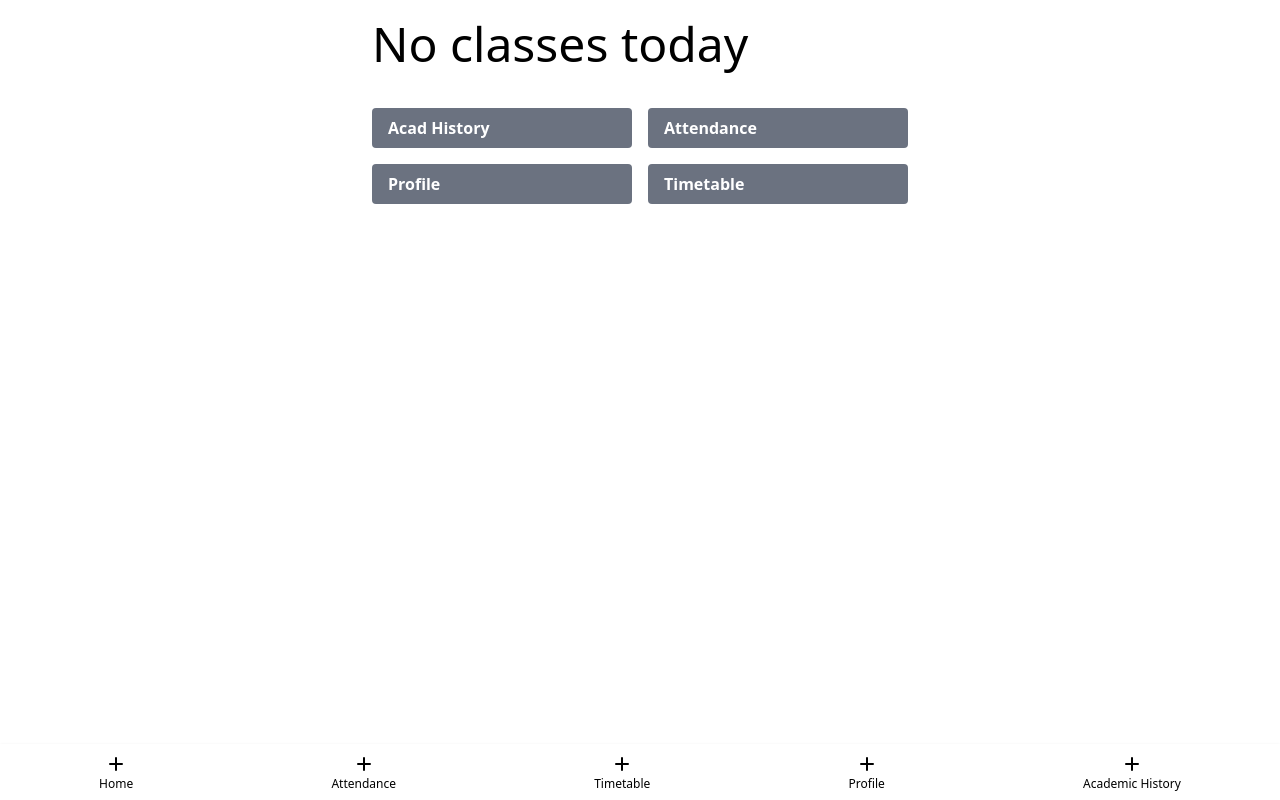
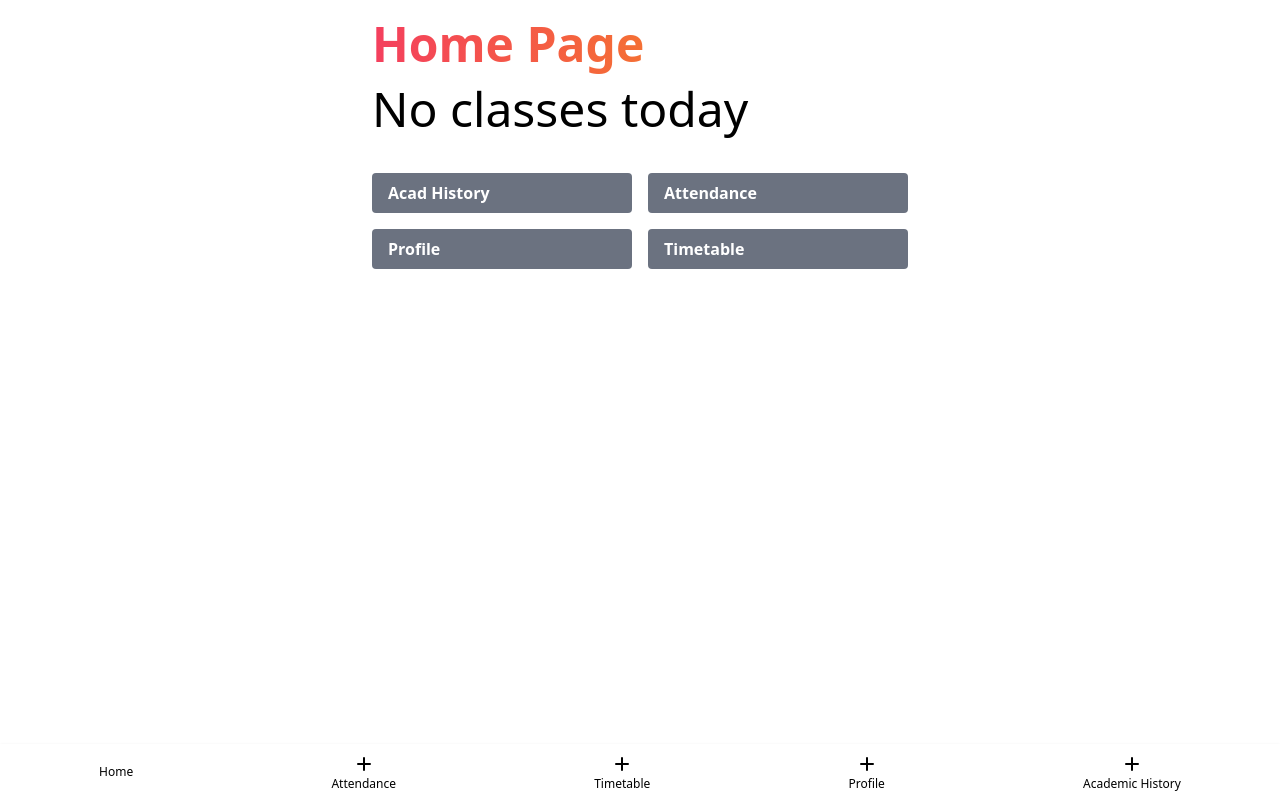
Before and after one commit to Sarath191181208/VitAPWebapp, a SvelteKit app: page /pages/home in a window 1280 px wide. Built offline with nearby package versions, Linux system fonts and the light colour scheme; some icons are missing.

Commit message:
+home icon and gradient home page text

```diff
--- /dev/null
+++ b/src/components/icons/HomeIcon.svelte
@@ -0,0 +1,5 @@
+<script lang="ts">
+export let className: string = "";
+</script>
+
+<i class="mi mi-home {className}"></i>
--- a/src/routes/pages/+layout.svelte
+++ b/src/routes/pages/+layout.svelte
@@ -1,27 +1,27 @@
+<script>
+import HomeIcon from "../../components/icons/HomeIcon.svelte";
+
+</script>
+<svelte:head>
+  <link
+    rel="stylesheet"
+    href="https://unpkg.com/mono-icons@1.0.5/iconfont/icons.css"
+  />
+</svelte:head>
+
+<div class="min-h-screen dark:bg-slate-900">
   <div class="mx-auto max-w-xl p-5 pb-20">
     <slot />
   </div>
-<!-- Create a bottom navigatoion bar in svelte and tailwind the bottom nav bar is fixed to the bottom of the screen-->
-<div class="fixed bottom-0 w-full bg-white shadow">
+  <div
+    class="fixed bottom-0 w-full bg-white stroke-black shadow dark:bg-black dark:stroke-white dark:text-white"
+  >
     <div class="flex justify-around">
       <a
         href="/pages/home"
         class="flex flex-col items-center justify-center py-2"
       >
-      <svg
-        xmlns="http://www.w3.org/2000/svg"
-        class="h-6 w-6"
-        fill="none"
-        viewBox="0 0 24 24"
-        stroke="#000000"
-      >
-        <path
-          stroke-linecap="round"
-          stroke-linejoin="round"
-          stroke-width="2"
-          d="M12 6v6m0 0v6m0-6h6m-6 0H6"
-        ></path>
-      </svg>
+        <HomeIcon className="text-xl"/>
         <span class="text-xs">Home</span>
       </a>
       <a
@@ -33,7 +33,6 @@
           class="h-6 w-6"
           fill="none"
           viewBox="0 0 24 24"
-        stroke="#000000"
         >
           <path
             stroke-linecap="round"
@@ -53,7 +52,6 @@
           class="h-6 w-6"
           fill="none"
           viewBox="0 0 24 24"
-        stroke="#000000"
         >
           <path
             stroke-linecap="round"
@@ -73,7 +71,6 @@
           class="h-6 w-6"
           fill="none"
           viewBox="0 0 24 24"
-        stroke="#000000"
         >
           <path
             stroke-linecap="round"
@@ -94,7 +91,6 @@
           class="h-6 w-6"
           fill="none"
           viewBox="0 0 24 24"
-        stroke="#000000"
         >
           <path
             stroke-linecap="round"
@@ -107,3 +103,4 @@
       </a>
     </div>
   </div>
+</div>
--- a/src/routes/pages/home/+page.svelte
+++ b/src/routes/pages/home/+page.svelte
@@ -1,9 +1,15 @@
 <script lang="ts">
+import HomeIcon from "../../../components/icons/HomeIcon.svelte";
 import TodaysClass from "./todaysClass.svelte";
-
 </script>
 
-<TodaysClass/>
+<h1
+  class="bg-gradient-to-r from-rose-500 to-amber-500 bg-clip-text pb-4 text-5xl font-bold text-transparent"
+>
+  <HomeIcon className="text-3xl"/> Home Page
+</h1>
+
+<TodaysClass />
 
 <!-- create a grid with quick links like acadhistory, attd, profile, timetable  the grid columns are automatic and responseive -->
 <div class="grid grid-cols-2 gap-4 my-10">
```
Lines whose indentation alone changed are shown as unchanged.
